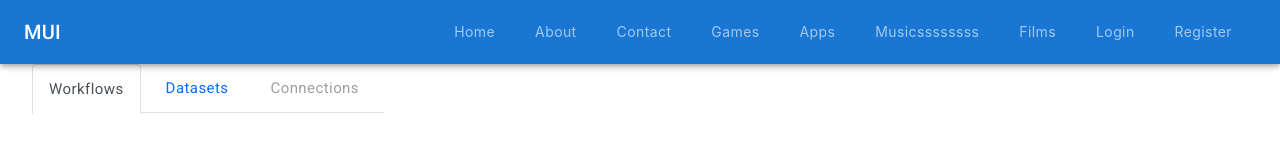
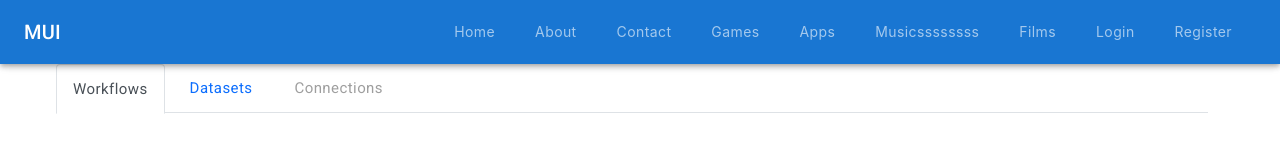
Before and after one commit to BijianWu/react-material-ui-playground, a React (Create React App) app: page /custom-tabs-demo in a window 1280 px wide. Shown: the top 163 px of the page. Built offline with nearby package versions, Linux system fonts and the light colour scheme.

Commit message:
create customisation tabs

```diff
--- a/src/pages/CustomTabsDemo.js
+++ b/src/pages/CustomTabsDemo.js
@@ -1,10 +1,9 @@
-import { Box, Tab, Tabs } from '@mui/material';
+import { Box, Container, Tab, Tabs } from '@mui/material';
 import Typography from '@mui/material/Typography';
 import { useState } from 'react';
 import { alpha, styled } from '@mui/material/styles';
 
-
-  const AntTabs = styled(Tabs)({
+const AntTabs = styled(Tabs)({
   borderBottom: "1px solid #dee2e6",
 
   overflow: "visible!important",
@@ -21,9 +20,9 @@ import { alpha, styled } from '@mui/material/styles';
   justifyContent: "center",
   backgroundColor: "transparent"
   }
-  });
+});
 
-  const StyledTab = styled((props) => (
+const StyledTab = styled((props) => (
     <Tab disableRipple {...props} />
     ))(({ theme }) => ({
     textTransform: "none",
@@ -54,25 +53,26 @@ export default function CustomTabsDemo() {
     const [value, setValue] = useState(0);
 
     const handleChange = (event, newValue) => {
-    setValue(newValue);
+        setValue(newValue);
     };
 
     const CustomizedTabs =()=>{
         return (
-            <Box sx={{ width: "100%" }}>
+            <Container sx={{ width: "100vw" }}>
             <Box>
                 <AntTabs
                 value={value}
                 onChange={handleChange}
                 aria-label="styled tabs example"
                 sx={{ overflow: "overlay" }}
+
                 >
                 <StyledTab label="Workflows" />
                 <StyledTab label="Datasets" />
                 <StyledTab label="Connections" disabled />
                 </AntTabs>
             </Box>
-            </Box>
+            </Container>
         );
     }
 
```
